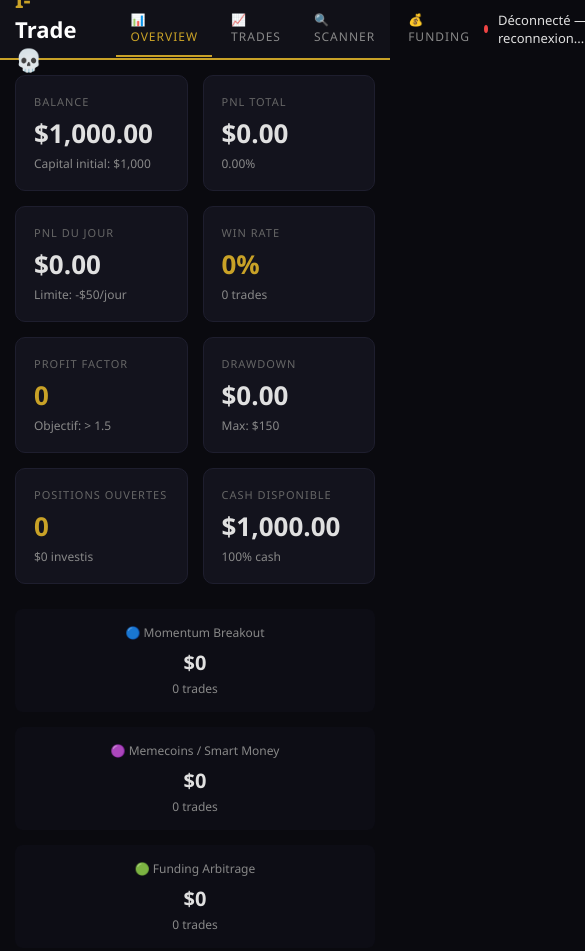
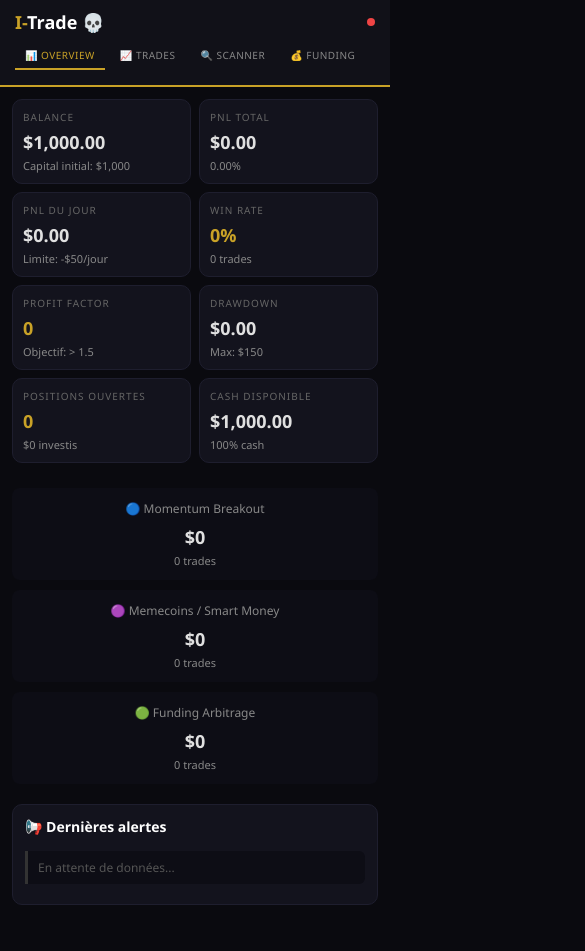
Before and after one commit to mad8/ClawProject, a plain HTML site: page i-trade/static/index.html in a window 390 px wide. Shown: the top 951 px of the page, 585 px wide, since content can reach past the window. Drawn offline with Linux system fonts and the light colour scheme.

Commit message:
📱 Dashboard full responsive (mobile + tablet)

```diff
--- a/i-trade/static/index.html
+++ b/i-trade/static/index.html
@@ -85,13 +85,52 @@
         .alert-item.blocked { border-left-color: #c9a227; }
         .alert-time { font-size: 11px; color: #555; }
 
-        /* Responsive */
+        /* Table responsive */
+        .table-wrap { overflow-x: auto; -webkit-overflow-scrolling: touch; }
+        .table-wrap table { min-width: 700px; }
+
+        /* Responsive - Tablet */
+        @media (max-width: 1024px) {
+            .cards { grid-template-columns: repeat(2, 1fr); }
+            .breakdown { grid-template-columns: repeat(3, 1fr); }
+            .nav-tab { padding: 8px 14px; font-size: 12px; letter-spacing: 0.5px; }
+            .nav-logo { font-size: 18px; margin-right: 20px; }
+        }
+
+        /* Responsive - Mobile */
         @media (max-width: 768px) {
-            .cards { grid-template-columns: repeat(2, 1fr); }
-            .breakdown { grid-template-columns: 1fr; }
-            .nav { padding: 0 15px; }
-            .page { padding: 15px; }
-            .nav-tab { padding: 10px 14px; font-size: 12px; }
+            .nav { flex-wrap: wrap; height: auto; padding: 10px 15px; gap: 8px; }
+            .nav-logo { font-size: 18px; margin-right: auto; }
+            .nav-tabs { order: 3; width: 100%; overflow-x: auto; -webkit-overflow-scrolling: touch; padding-bottom: 5px; }
+            .nav-tabs::-webkit-scrollbar { display: none; }
+            .nav-tab { padding: 8px 14px; font-size: 11px; white-space: nowrap; flex-shrink: 0; }
+            .nav-status { order: 2; font-size: 11px; }
+            .nav-status #statusText { display: none; }
+            .page { padding: 12px; }
+            .cards { grid-template-columns: repeat(2, 1fr); gap: 10px; }
+            .card { padding: 12px; }
+            .card-value { font-size: 20px; }
+            .card-label { font-size: 10px; }
+            .card-sub { font-size: 11px; }
+            .breakdown { grid-template-columns: 1fr; gap: 10px; }
+            .breakdown-card { padding: 12px; }
+            .breakdown-value { font-size: 18px; }
+            .section { padding: 12px; }
+            .section-title { font-size: 14px; }
+            th { font-size: 10px; padding: 8px 6px; }
+            td { font-size: 12px; padding: 8px 6px; }
+            .signal-chip, .redflag-chip { font-size: 10px; padding: 1px 5px; }
+            .strat-tag { font-size: 10px; }
+            .alert-item { font-size: 12px; padding: 8px 10px; }
+            .score-dot { width: 10px; height: 10px; }
+        }
+
+        /* Responsive - Small mobile */
+        @media (max-width: 480px) {
+            .cards { grid-template-columns: 1fr 1fr; gap: 8px; }
+            .card { padding: 10px; }
+            .card-value { font-size: 18px; }
+            .nav-tab { padding: 6px 10px; font-size: 10px; }
         }
     </style>
 </head>
@@ -191,6 +230,7 @@
             <div class="section-title">Positions ouvertes</div>
             <span class="badge badge-green" id="openBadge">0</span>
         </div>
+        <div class="table-wrap">
         <table>
             <thead>
                 <tr><th>ID</th><th>Coin</th><th>Stratégie</th><th>Side</th><th>Entrée</th><th>Prix actuel</th><th>Size</th><th>PnL</th><th>Durée</th></tr>
@@ -199,6 +239,7 @@
                 <tr><td colspan="9" style="color:#555;text-align:center;">Aucune position ouverte</td></tr>
             </tbody>
         </table>
+        </div>
     </div>
 
     <div class="section">
@@ -206,6 +247,7 @@
             <div class="section-title">Historique des trades</div>
             <span class="badge badge-blue" id="closedBadge">0</span>
         </div>
+        <div class="table-wrap">
         <table>
             <thead>
                 <tr><th>ID</th><th>Coin</th><th>Stratégie</th><th>Side</th><th>Entrée</th><th>Sortie</th><th>PnL</th><th>PnL %</th><th>Raison</th></tr>
@@ -214,6 +256,7 @@
                 <tr><td colspan="9" style="color:#555;text-align:center;">Aucun trade clôturé</td></tr>
             </tbody>
         </table>
+        </div>
     </div>
 </div>
 
@@ -243,6 +286,7 @@
             <div class="section-title">🔍 Watchlist — Smart Money & Memecoins</div>
             <span class="badge badge-yellow" id="watchlistBadge">0</span>
         </div>
+        <div class="table-wrap">
         <table>
             <thead>
                 <tr><th>Coin</th><th>Score</th><th>Prix</th><th>Volume 24h</th><th>Vol. Ratio</th><th>Funding</th><th>Signaux</th><th>Red Flags</th><th>Détecté</th></tr>
@@ -251,6 +295,7 @@
                 <tr><td colspan="9" style="color:#555;text-align:center;">Scanner en cours d'initialisation...</td></tr>
             </tbody>
         </table>
+        </div>
     </div>
 </div>
 
@@ -260,6 +305,7 @@
         <div class="section-header">
             <div class="section-title">💰 Funding Rates — Opportunités d'arbitrage</div>
         </div>
+        <div class="table-wrap">
         <table>
             <thead>
                 <tr><th>Coin</th><th>Prix</th><th>Funding 8h</th><th>Annualisé</th><th>Volume 24h</th><th>Open Interest</th><th>Signal</th></tr>
@@ -268,6 +314,7 @@
                 <tr><td colspan="7" style="color:#555;text-align:center;">Chargement...</td></tr>
             </tbody>
         </table>
+        </div>
     </div>
 </div>
 
```
